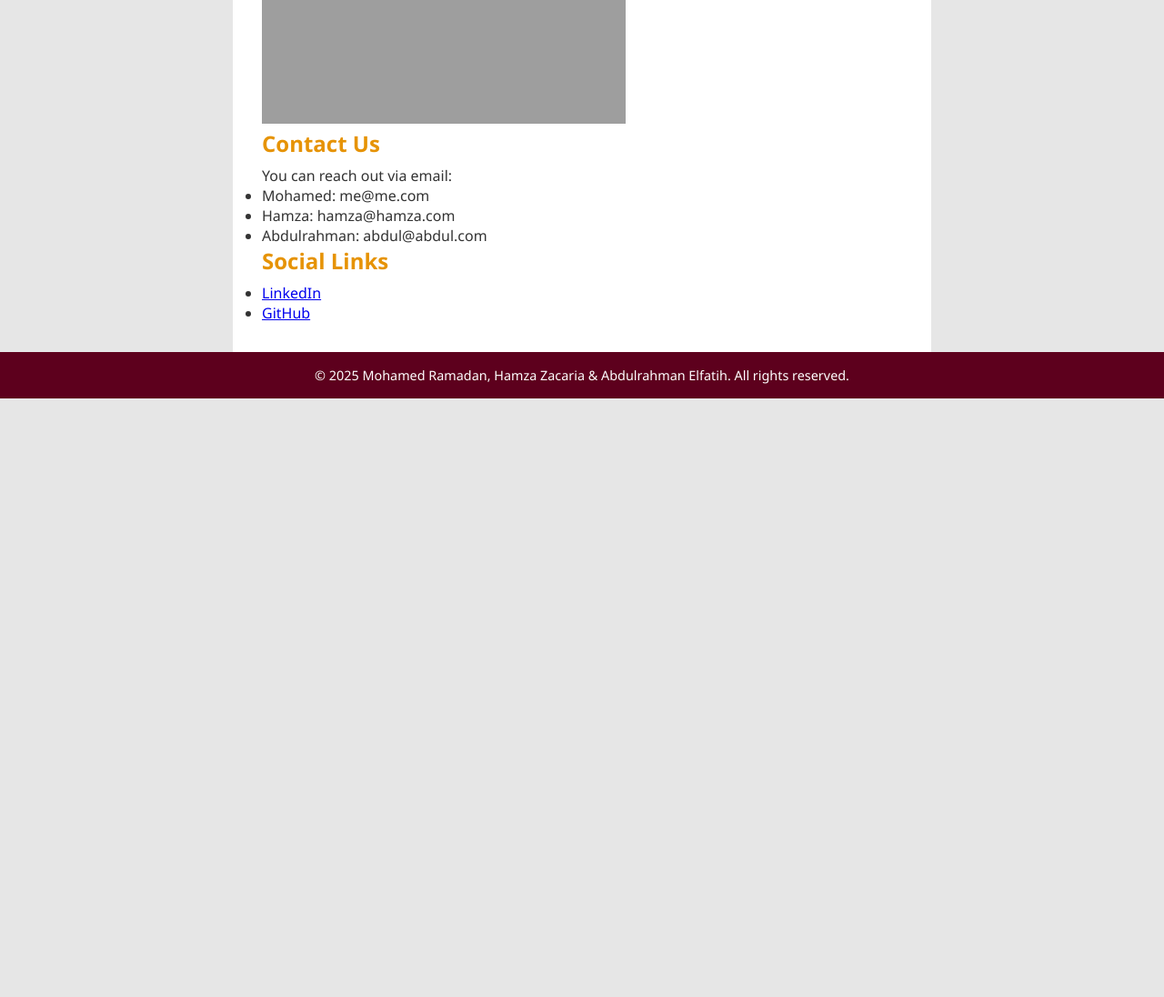
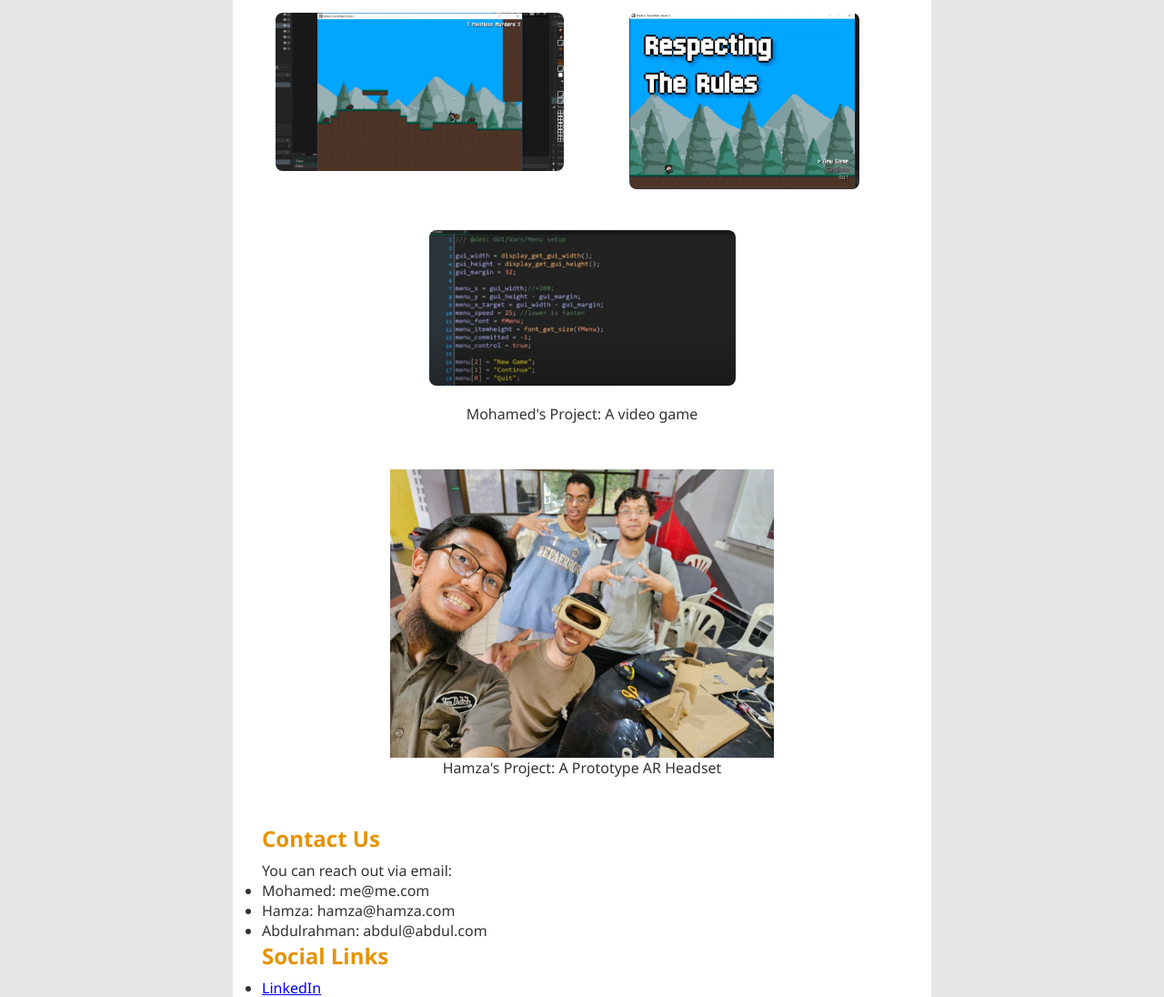
Before and after one commit to abdelrahmanelfatih/WP-portfolio-Assignment, a PHP site: page /prototybe.html in a window 1280 px wide. Shown: the part 2033-3129 px from the top of the page at 91% size. Before the commit the page ends 2471 px from the top, so only its background shows below. Run offline with PHP 8.4, Linux system fonts and the light colour scheme; grey boxes are pictures that could not be loaded.

Commit message:
added lots of stuff, changed some things

```diff
--- a/src/prototybe.html
+++ b/src/prototybe.html
@@ -5,22 +5,14 @@
   <meta name="viewport" content="width=device-width, initial-scale=1.0"/>
   <title>Group Portfolio - Ramadan, Zacaria, Elfatih</title>
   <link rel="stylesheet" href="styles.css" />
-  <script>
-    document.addEventListener('click', function (e) {
-      if (e.target.classList.contains('smooth-scroll')) {
-    e.preventDefault();
-    const targetElement = document.querySelector(e.target.getAttribute('href'));
-    targetElement?.scrollIntoView({ behavior: 'smooth' });
-      }
-    });
-  </script>
+
 
 </head>
 <body>
   <div class="grid-container">
     <!-- Header -->
     <header class="header">
-      <img src="group-logo.jpg" alt="Group Logo" class="logo">
+      <img src="images/group-logo.png" alt="Group Logo" class="logo">
       <h1>Welcome to Our Personal Website</h1>
       <p class="subheading">Mohamed Ramadan, Hamza Zacaria, Abdulrahman Elfatih</p>
     </header>
@@ -28,18 +20,18 @@
     <!-- Left Menu -->
     <nav class="left-menu">
       <ul>
-        <li><a href="#about" class ="smooth-scroll">About Us</a></li>
-        <li><a href="#members" class ="smooth-scroll">Meet the Team</a></li>
-        <li><a href="#projects" class ="smooth-scroll">Projects</a></li>
+        <li><a href="#about">About Us</a></li>
+        <li><a href="#members">Meet the Team</a></li>
+        <li><a href="#projects">Projects</a></li>
       </ul>
     </nav>
 
     <!-- Right Menu -->
     <nav class="right-menu">
       <ul>
-        <li><a href="#gallery" class ="smooth-scroll">Gallery</a></li>
-        <li><a href="#contact" class ="smooth-scroll">Contact</a></li>
-        <li><a href="#social" class ="smooth-scroll">Social Links</a></li>
+        <li><a href="#gallery">Gallery</a></li>
+        <li><a href="#contact">Contact</a></li>
+        <li><a href="#social">Social Links</a></li>
       </ul>
     </nav>
 
@@ -53,7 +45,7 @@
         <!-- Member Sections with alternating layout -->
         <section class="member-section" id="mohamed" style="background-image: url('mohamed-project.jpg');">
             <div class="member-content left">
-            <img src="C:\Users\super\Downloads\eepy  cat.jpg" alt="Mohamed Ramadan" class="member-photo">
+            <img src="images/Mohamed1.png" alt="Mohamed Ramadan" class="member-photo">
             <div class="text">
                 <h2>Mohamed Ramadan</h2>
                 <p>Mohamed did everything. His project, displayed in the background, is kirby if he ate gru.</p>
@@ -63,7 +55,7 @@
 
         <section class="member-section" id="hamza" style="background-image: url('hamza-project.jpg');">
             <div class="member-content right">
-            <img src="C:\Users\super\Downloads\UTM logo.jpg" alt="Hamza Zacaria" class="member-photo">
+            <img src="images/Hamza1.jpg" alt="Hamza Zacaria" class="member-photo">
             <div class="text">
                 <h2>Hamza Zacaria</h2>
                 <p>Hamza created nothing and helped with nada. His project shown here is something.</p>
@@ -73,7 +65,7 @@
 
         <section class="member-section" id="abdulrahman" style="background-image: url('abdul-project.jpg');">
             <div class="member-content left">
-            <img src="C:\Users\super\Downloads\Persona.jpg" alt="Abdulrahman Elfatih" class="member-photo">
+            <img src="images/Abdul1.jpg" alt="Abdulrahman Elfatih" class="member-photo">
             <div class="text">
                 <h2>Abdulrahman Elfatih</h2>
                 <p>Abdulrahman did something. His highlighted project is a thing</p>
@@ -83,10 +75,26 @@
 
 
         <section id="gallery">
-          <h2>Gallery</h2>
-          <p>Here are some visuals representing our team and work.</p>
-          <img src="gallery1.jpg" alt="Gallery Image 1" class="project-image">
-          <img src="gallery2.jpg" alt="Gallery Image 2" class="project-image">
+          <h2>Gallery: Notable Projects</h2>
+          <!--Image rows to show mobile application-->
+          <div class="image-row">
+            <img src="images/abdulp1.jpg" alt="Gallery Image 1" />
+            <img src="images/abdulp2.jpg" alt="Gallery Image 2" />
+            <img src="images/abdulp3.jpg" alt="Gallery Image 3" />
+          </div>
+          <p style ="text-align: center; margin-bottom: 50px;">Abdulrahman's Project: A Telegram Bot</p>
+          <!--Brick layout to show application-->
+          <div class="brick-container">
+            <div class="brick"><img src="images/mohamedp1.jpg" alt="Gallery Image 4"></div>
+            <div class="brick"><img src="images/mohamedp2.jpg" alt="Gallery Image 5"></div>
+            <div class="brick"><img src="images/mohamedp3.jpg" alt="Gallery Image 6"></div>
+          </div>
+          <p style ="text-align: center; margin-bottom: 50px;">Mohamed's Project: A video game</p>
+          <div class ="HamzaContainer">
+            <img src="images/Hamza project.jpg" alt="Gallery Image 7" class="hamza-project" />
+            <p style ="text-align: center; margin-bottom: 50px;">Hamza's Project: A Prototype AR Headset</p>
+          </div>
+
         </section>
 
         <section id="contact">
--- a/src/styles.css
+++ b/src/styles.css
@@ -1,4 +1,8 @@
 /* General Reset */
+html{
+    scroll-behavior: smooth;
+  }
+
 * {
     margin: 0;
     padding: 0;
@@ -32,7 +36,7 @@
   }
 
   .logo {
-    width: 60px;
+    width: 240px;
     height: auto;
     display: block;
     margin: 0 auto 10px auto;
@@ -159,3 +163,55 @@
     padding: 1rem;
     font-size: 0.9rem;
   }
+
+  .image-row{
+    display: flex;
+    justify-content: center;
+    gap: 1rem;
+    margin-top: 2rem;
+  }
+
+  .image-row img{
+    width: 150px;
+    height: auto;
+    border-radius: 8px;
+    box-shadow: 0 4px 10px rgba(0, 0, 0, 0.1);
+  }
+
+   .brick-container {
+    display: grid;
+    grid-template-columns: repeat(2, 1fr);
+    grid-template-rows: auto auto;
+    gap: 10px;
+    max-width: 800px;
+    margin: 0 auto;
+  }
+
+  .brick {
+    padding: 15px;
+    text-align: center;
+  }
+
+  .brick:nth-child(3) {
+    grid-column: 1 / span 2; /* spans both columns */
+  }
+
+  .brick img {
+    max-width: 50%;
+    height: auto;
+    border-radius: 8px;
+  }
+
+  .brick:nth-child(1) img {
+    max-width: 100%;
+  }
+  .brick:nth-child(2) img {
+    max-width: 80%;
+  }
+
+  .hamza-project {
+    display: block;        /* Makes margin auto work */
+    max-width: 60%;
+    height: auto;
+    margin: 0 auto;        /* This centers it horizontally */
+  }
```
Also changed, not shown: src/assets/test.txt (added), src/images/Abdul1.jpg (added), src/images/Hamza project.jpg (added), src/images/Hamza1.jpg (added), src/images/Mohamed1.png (added), src/images/abdulp1.jpg (added), src/images/abdulp2.jpg (added), src/images/abdulp3.jpg (added), src/images/group-logo.png (added), src/images/mohamedp1.jpg (added), src/images/mohamedp2.jpg (added), src/images/mohamedp3.jpg (added).
